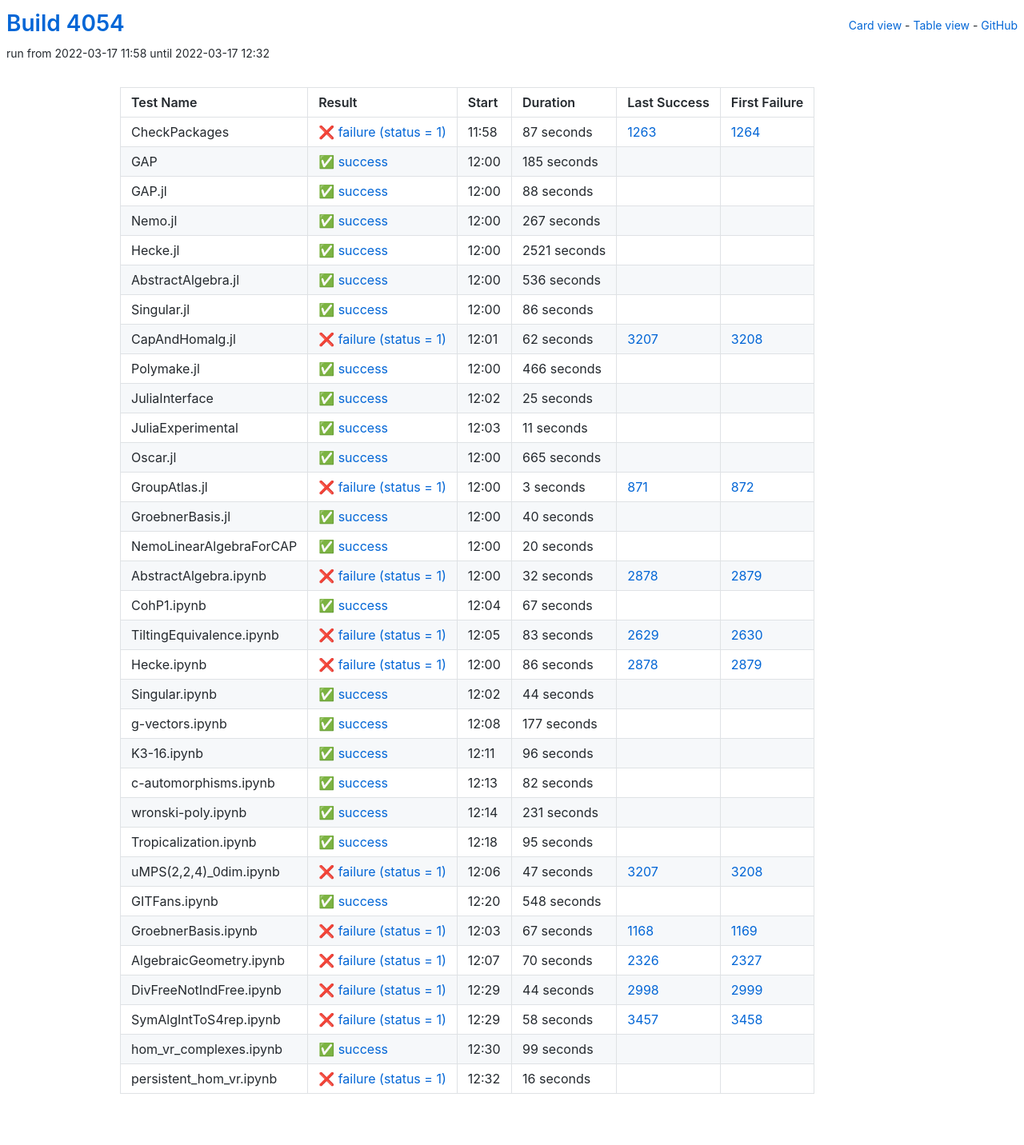
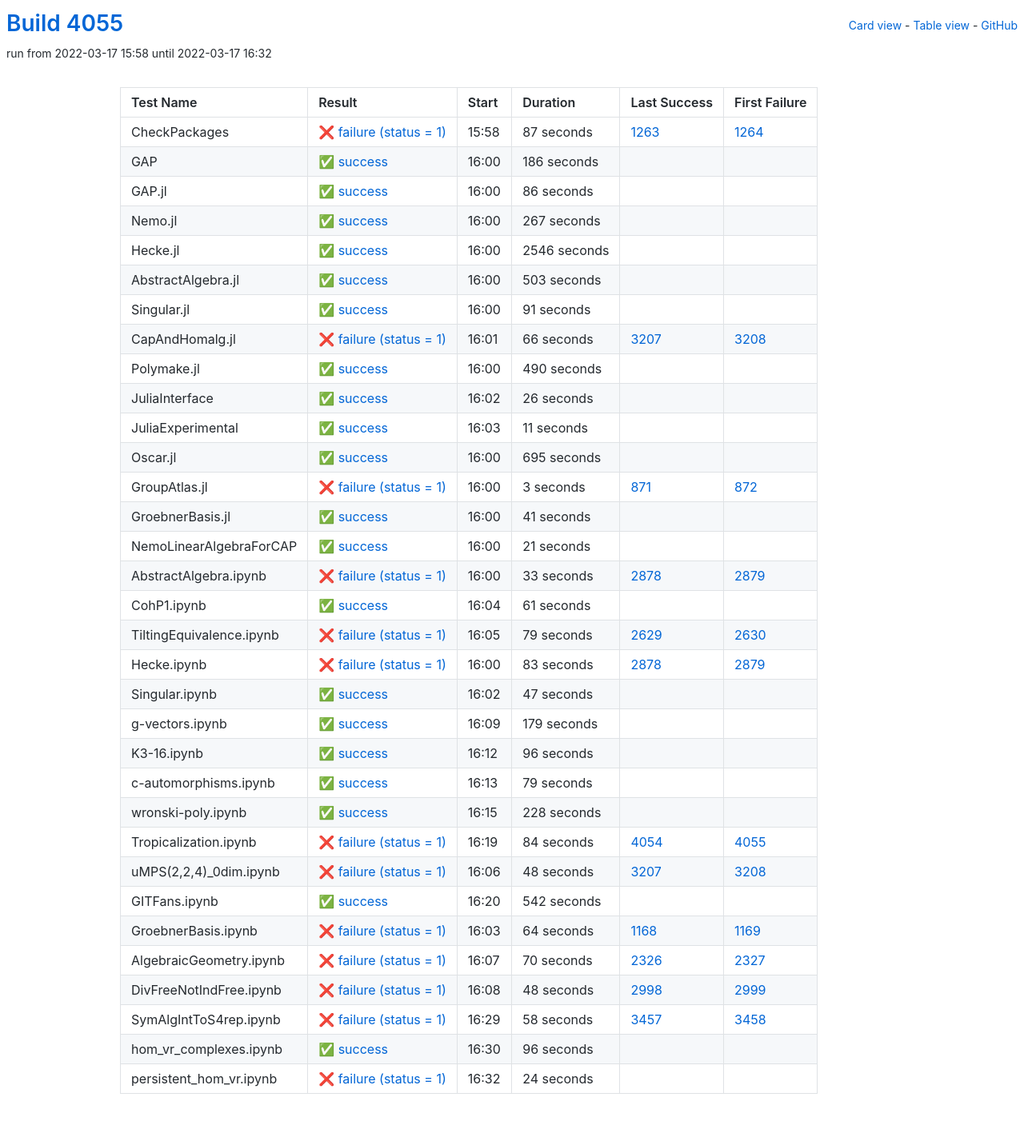
Before and after one commit to oscar-system/oscar-ci-status-stable, a Jekyll site: the page built from table.html, in a window 1280 px wide. Shown: the whole page at 80% size. Built offline with Jekyll 4.4.1, drawn with Linux system fonts in a browser that asks for light colours.

Commit message:
Build #4055

```diff
--- a/_data/ci.yml
+++ b/_data/ci.yml
@@ -1,6 +1,6 @@
 ---
-build: 4054
-build_url: https://oscarci.mathematik.uni-kl.de/job/oscar-stable/4054/
+build: 4055
+build_url: https://oscarci.mathematik.uni-kl.de/job/oscar-stable/4055/
 job: oscar-stable
 organization: oscar-system
 repo: oscar-ci-status-stable
@@ -8,8 +8,8 @@ repourl: https://github.com/oscar-system/oscar-ci-status-stable
 tests:
 - name: CheckPackages
   id: checkpackages
-  log: https://oscarci.mathematik.uni-kl.de/job/oscar-stable/4054/artifact/logs/build-4054/CheckPackages.log
-  start: 2022-03-17 11:58
+  log: https://oscarci.mathematik.uni-kl.de/job/oscar-stable/4055/artifact/logs/build-4055/CheckPackages.log
+  start: 2022-03-17 15:58
   success: false
   exitcode: 1
   status: failure
@@ -20,32 +20,32 @@ tests:
   first_failure_url: https://oscarci.mathematik.uni-kl.de/job/oscar-stable/1264/
 - name: GAP
   id: gap
-  log: https://oscarci.mathematik.uni-kl.de/job/oscar-stable/4054/artifact/logs/build-4054/GAP.log
-  start: 2022-03-17 12:00
+  log: https://oscarci.mathematik.uni-kl.de/job/oscar-stable/4055/artifact/logs/build-4055/GAP.log
+  start: 2022-03-17 16:00
   success: true
   exitcode: 0
   status: success
-  duration: 185
+  duration: 186
   last_success: false
   last_success_url:
   first_failure: false
   first_failure_url:
 - name: GAP.jl
   id: gap-jl
-  log: https://oscarci.mathematik.uni-kl.de/job/oscar-stable/4054/artifact/logs/build-4054/GAP.jl.log
-  start: 2022-03-17 12:00
+  log: https://oscarci.mathematik.uni-kl.de/job/oscar-stable/4055/artifact/logs/build-4055/GAP.jl.log
+  start: 2022-03-17 16:00
   success: true
   exitcode: 0
   status: success
-  duration: 88
+  duration: 86
   last_success: false
   last_success_url:
   first_failure: false
   first_failure_url:
 - name: Nemo.jl
   id: nemo-jl
-  log: https://oscarci.mathematik.uni-kl.de/job/oscar-stable/4054/artifact/logs/build-4054/Nemo.jl.log
-  start: 2022-03-17 12:00
+  log: https://oscarci.mathematik.uni-kl.de/job/oscar-stable/4055/artifact/logs/build-4055/Nemo.jl.log
+  start: 2022-03-17 16:00
   success: true
   exitcode: 0
   status: success
@@ -56,80 +56,80 @@ tests:
   first_failure_url:
 - name: Hecke.jl
   id: hecke-jl
-  log: https://oscarci.mathematik.uni-kl.de/job/oscar-stable/4054/artifact/logs/build-4054/Hecke.jl.log
-  start: 2022-03-17 12:00
+  log: https://oscarci.mathematik.uni-kl.de/job/oscar-stable/4055/artifact/logs/build-4055/Hecke.jl.log
+  start: 2022-03-17 16:00
   success: true
   exitcode: 0
   status: success
-  duration: 2521
+  duration: 2546
   last_success: false
   last_success_url:
   first_failure: false
   first_failure_url:
 - name: AbstractAlgebra.jl
   id: abstractalgebra-jl
-  log: https://oscarci.mathematik.uni-kl.de/job/oscar-stable/4054/artifact/logs/build-4054/AbstractAlgebra.jl.log
-  start: 2022-03-17 12:00
+  log: https://oscarci.mathematik.uni-kl.de/job/oscar-stable/4055/artifact/logs/build-4055/AbstractAlgebra.jl.log
+  start: 2022-03-17 16:00
   success: true
   exitcode: 0
   status: success
-  duration: 536
+  duration: 503
   last_success: false
   last_success_url:
   first_failure: false
   first_failure_url:
 - name: Singular.jl
   id: singular-jl
-  log: https://oscarci.mathematik.uni-kl.de/job/oscar-stable/4054/artifact/logs/build-4054/Singular.jl.log
-  start: 2022-03-17 12:00
+  log: https://oscarci.mathematik.uni-kl.de/job/oscar-stable/4055/artifact/logs/build-4055/Singular.jl.log
+  start: 2022-03-17 16:00
   success: true
   exitcode: 0
   status: success
-  duration: 86
+  duration: 91
   last_success: false
   last_success_url:
   first_failure: false
   first_failure_url:
 - name: CapAndHomalg.jl
   id: capandhomalg-jl
-  log: https://oscarci.mathematik.uni-kl.de/job/oscar-stable/4054/artifact/logs/build-4054/CapAndHomalg.jl.log
-  start: 2022-03-17 12:01
+  log: https://oscarci.mathematik.uni-kl.de/job/oscar-stable/4055/artifact/logs/build-4055/CapAndHomalg.jl.log
+  start: 2022-03-17 16:01
   success: false
   exitcode: 1
   status: failure
-  duration: 62
+  duration: 66
   last_success: 3207
   last_success_url: https://oscarci.mathematik.uni-kl.de/job/oscar-stable/3207/
   first_failure: 3208
   first_failure_url: https://oscarci.mathematik.uni-kl.de/job/oscar-stable/3208/
 - name: Polymake.jl
   id: polymake-jl
-  log: https://oscarci.mathematik.uni-kl.de/job/oscar-stable/4054/artifact/logs/build-4054/Polymake.jl.log
-  start: 2022-03-17 12:00
+  log: https://oscarci.mathematik.uni-kl.de/job/oscar-stable/4055/artifact/logs/build-4055/Polymake.jl.log
+  start: 2022-03-17 16:00
   success: true
   exitcode: 0
   status: success
-  duration: 466
+  duration: 490
   last_success: false
   last_success_url:
   first_failure: false
   first_failure_url:
 - name: JuliaInterface
   id: juliainterface
-  log: https://oscarci.mathematik.uni-kl.de/job/oscar-stable/4054/artifact/logs/build-4054/JuliaInterface.log
-  start: 2022-03-17 12:02
+  log: https://oscarci.mathematik.uni-kl.de/job/oscar-stable/4055/artifact/logs/build-4055/JuliaInterface.log
+  start: 2022-03-17 16:02
   success: true
   exitcode: 0
   status: success
-  duration: 25
+  duration: 26
   last_success: false
   last_success_url:
   first_failure: false
   first_failure_url:
 - name: JuliaExperimental
   id: juliaexperimental
-  log: https://oscarci.mathematik.uni-kl.de/job/oscar-stable/4054/artifact/logs/build-4054/JuliaExperimental.log
-  start: 2022-03-17 12:03
+  log: https://oscarci.mathematik.uni-kl.de/job/oscar-stable/4055/artifact/logs/build-4055/JuliaExperimental.log
+  start: 2022-03-17 16:03
   success: true
   exitcode: 0
   status: success
@@ -140,20 +140,20 @@ tests:
   first_failure_url:
 - name: Oscar.jl
   id: oscar-jl
-  log: https://oscarci.mathematik.uni-kl.de/job/oscar-stable/4054/artifact/logs/build-4054/Oscar.jl.log
-  start: 2022-03-17 12:00
+  log: https://oscarci.mathematik.uni-kl.de/job/oscar-stable/4055/artifact/logs/build-4055/Oscar.jl.log
+  start: 2022-03-17 16:00
   success: true
   exitcode: 0
   status: success
-  duration: 665
+  duration: 695
   last_success: false
   last_success_url:
   first_failure: false
   first_failure_url:
 - name: GroupAtlas.jl
   id: groupatlas-jl
-  log: https://oscarci.mathematik.uni-kl.de/job/oscar-stable/4054/artifact/logs/build-4054/GroupAtlas.jl.log
-  start: 2022-03-17 12:00
+  log: https://oscarci.mathematik.uni-kl.de/job/oscar-stable/4055/artifact/logs/build-4055/GroupAtlas.jl.log
+  start: 2022-03-17 16:00
   success: false
   exitcode: 1
   status: failure
@@ -164,104 +164,104 @@ tests:
   first_failure_url: https://oscarci.mathematik.uni-kl.de/job/oscar-stable/872/
 - name: GroebnerBasis.jl
   id: groebnerbasis-jl
-  log: https://oscarci.mathematik.uni-kl.de/job/oscar-stable/4054/artifact/logs/build-4054/GroebnerBasis.jl.log
-  start: 2022-03-17 12:00
+  log: https://oscarci.mathematik.uni-kl.de/job/oscar-stable/4055/artifact/logs/build-4055/GroebnerBasis.jl.log
+  start: 2022-03-17 16:00
   success: true
   exitcode: 0
   status: success
-  duration: 40
+  duration: 41
   last_success: false
   last_success_url:
   first_failure: false
   first_failure_url:
 - name: NemoLinearAlgebraForCAP
   id: nemolinearalgebraforcap
-  log: https://oscarci.mathematik.uni-kl.de/job/oscar-stable/4054/artifact/logs/build-4054/NemoLinearAlgebraForCAP.log
-  start: 2022-03-17 12:00
+  log: https://oscarci.mathematik.uni-kl.de/job/oscar-stable/4055/artifact/logs/build-4055/NemoLinearAlgebraForCAP.log
+  start: 2022-03-17 16:00
   success: true
   exitcode: 0
   status: success
-  duration: 20
+  duration: 21
   last_success: false
   last_success_url:
   first_failure: false
   first_failure_url:
 - name: AbstractAlgebra.ipynb
   id: abstractalgebra-ipynb
-  log: https://oscarci.mathematik.uni-kl.de/job/oscar-stable/4054/artifact/logs/build-4054/AbstractAlgebra.ipynb.log
-  start: 2022-03-17 12:00
+  log: https://oscarci.mathematik.uni-kl.de/job/oscar-stable/4055/artifact/logs/build-4055/AbstractAlgebra.ipynb.log
+  start: 2022-03-17 16:00
   success: false
   exitcode: 1
   status: failure
-  duration: 32
+  duration: 33
   last_success: 2878
   last_success_url: https://oscarci.mathematik.uni-kl.de/job/oscar-stable/2878/
   first_failure: 2879
   first_failure_url: https://oscarci.mathematik.uni-kl.de/job/oscar-stable/2879/
 - name: CohP1.ipynb
   id: cohp1-ipynb
-  log: https://oscarci.mathematik.uni-kl.de/job/oscar-stable/4054/artifact/logs/build-4054/CohP1.ipynb.log
-  start: 2022-03-17 12:04
+  log: https://oscarci.mathematik.uni-kl.de/job/oscar-stable/4055/artifact/logs/build-4055/CohP1.ipynb.log
+  start: 2022-03-17 16:04
   success: true
   exitcode: 0
   status: success
-  duration: 67
+  duration: 61
   last_success: false
   last_success_url:
   first_failure: false
   first_failure_url:
 - name: TiltingEquivalence.ipynb
   id: tiltingequivalence-ipynb
-  log: https://oscarci.mathematik.uni-kl.de/job/oscar-stable/4054/artifact/logs/build-4054/TiltingEquivalence.ipynb.log
-  start: 2022-03-17 12:05
+  log: https://oscarci.mathematik.uni-kl.de/job/oscar-stable/4055/artifact/logs/build-4055/TiltingEquivalence.ipynb.log
+  start: 2022-03-17 16:05
   success: false
   exitcode: 1
   status: failure
-  duration: 83
+  duration: 79
   last_success: 2629
   last_success_url: https://oscarci.mathematik.uni-kl.de/job/oscar-stable/2629/
   first_failure: 2630
   first_failure_url: https://oscarci.mathematik.uni-kl.de/job/oscar-stable/2630/
 - name: Hecke.ipynb
   id: hecke-ipynb
-  log: https://oscarci.mathematik.uni-kl.de/job/oscar-stable/4054/artifact/logs/build-4054/Hecke.ipynb.log
-  start: 2022-03-17 12:00
+  log: https://oscarci.mathematik.uni-kl.de/job/oscar-stable/4055/artifact/logs/build-4055/Hecke.ipynb.log
+  start: 2022-03-17 16:00
   success: false
   exitcode: 1
   status: failure
-  duration: 86
+  duration: 83
   last_success: 2878
   last_success_url: https://oscarci.mathematik.uni-kl.de/job/oscar-stable/2878/
   first_failure: 2879
   first_failure_url: https://oscarci.mathematik.uni-kl.de/job/oscar-stable/2879/
 - name: Singular.ipynb
   id: singular-ipynb
-  log: https://oscarci.mathematik.uni-kl.de/job/oscar-stable/4054/artifact/logs/build-4054/Singular.ipynb.log
-  start: 2022-03-17 12:02
+  log: https://oscarci.mathematik.uni-kl.de/job/oscar-stable/4055/artifact/logs/build-4055/Singular.ipynb.log
+  start: 2022-03-17 16:02
   success: true
   exitcode: 0
   status: success
-  duration: 44
+  duration: 47
   last_success: false
   last_success_url:
   first_failure: false
   first_failure_url:
 - name: g-vectors.ipynb
   id: g-vectors-ipynb
-  log: https://oscarci.mathematik.uni-kl.de/job/oscar-stable/4054/artifact/logs/build-4054/g-vectors.ipynb.log
-  start: 2022-03-17 12:08
+  log: https://oscarci.mathematik.uni-kl.de/job/oscar-stable/4055/artifact/logs/build-4055/g-vectors.ipynb.log
+  start: 2022-03-17 16:09
   success: true
   exitcode: 0
   status: success
-  duration: 177
+  duration: 179
   last_success: false
   last_success_url:
   first_failure: false
   first_failure_url:
 - name: K3-16.ipynb
   id: k3-16-ipynb
-  log: https://oscarci.mathematik.uni-kl.de/job/oscar-stable/4054/artifact/logs/build-4054/K3-16.ipynb.log
-  start: 2022-03-17 12:11
+  log: https://oscarci.mathematik.uni-kl.de/job/oscar-stable/4055/artifact/logs/build-4055/K3-16.ipynb.log
+  start: 2022-03-17 16:12
   success: true
   exitcode: 0
   status: success
@@ -272,80 +272,80 @@ tests:
   first_failure_url:
 - name: c-automorphisms.ipynb
   id: c-automorphisms-ipynb
-  log: https://oscarci.mathematik.uni-kl.de/job/oscar-stable/4054/artifact/logs/build-4054/c-automorphisms.ipynb.log
-  start: 2022-03-17 12:13
+  log: https://oscarci.mathematik.uni-kl.de/job/oscar-stable/4055/artifact/logs/build-4055/c-automorphisms.ipynb.log
+  start: 2022-03-17 16:13
   success: true
   exitcode: 0
   status: success
-  duration: 82
+  duration: 79
   last_success: false
   last_success_url:
   first_failure: false
   first_failure_url:
 - name: wronski-poly.ipynb
   id: wronski-poly-ipynb
-  log: https://oscarci.mathematik.uni-kl.de/job/oscar-stable/4054/artifact/logs/build-4054/wronski-poly.ipynb.log
-  start: 2022-03-17 12:14
+  log: https://oscarci.mathematik.uni-kl.de/job/oscar-stable/4055/artifact/logs/build-4055/wronski-poly.ipynb.log
+  start: 2022-03-17 16:15
   success: true
   exitcode: 0
   status: success
-  duration: 231
+  duration: 228
   last_success: false
   last_success_url:
   first_failure: false
   first_failure_url:
 - name: Tropicalization.ipynb
   id: tropicalization-ipynb
-  log: https://oscarci.mathematik.uni-kl.de/job/oscar-stable/4054/artifact/logs/build-4054/Tropicalization.ipynb.log
-  start: 2022-03-17 12:18
-  success: true
-  exitcode: 0
-  status: success
-  duration: 95
-  last_success: false
-  last_success_url:
-  first_failure: false
-  first_failure_url:
-- name: uMPS(2,2,4)_0dim.ipynb
-  id: umps-2-2-4-0dim-ipynb
-  log: https://oscarci.mathematik.uni-kl.de/job/oscar-stable/4054/artifact/logs/build-4054/uMPS-2-2-4-_0dim.ipynb.log
-  start: 2022-03-17 12:06
+  log: https://oscarci.mathematik.uni-kl.de/job/oscar-stable/4055/artifact/logs/build-4055/Tropicalization.ipynb.log
+  start: 2022-03-17 16:19
   success: false
   exitcode: 1
   status: failure
-  duration: 47
+  duration: 84
+  last_success: 4054
+  last_success_url: https://oscarci.mathematik.uni-kl.de/job/oscar-stable/4054/
+  first_failure: 4055
+  first_failure_url: https://oscarci.mathematik.uni-kl.de/job/oscar-stable/4055/
+- name: uMPS(2,2,4)_0dim.ipynb
+  id: umps-2-2-4-0dim-ipynb
+  log: https://oscarci.mathematik.uni-kl.de/job/oscar-stable/4055/artifact/logs/build-4055/uMPS-2-2-4-_0dim.ipynb.log
+  start: 2022-03-17 16:06
+  success: false
+  exitcode: 1
+  status: failure
+  duration: 48
   last_success: 3207
   last_success_url: https://oscarci.mathematik.uni-kl.de/job/oscar-stable/3207/
   first_failure: 3208
   first_failure_url: https://oscarci.mathematik.uni-kl.de/job/oscar-stable/3208/
 - name: GITFans.ipynb
   id: gitfans-ipynb
-  log: https://oscarci.mathematik.uni-kl.de/job/oscar-stable/4054/artifact/logs/build-4054/GITFans.ipynb.log
-  start: 2022-03-17 12:20
+  log: https://oscarci.mathematik.uni-kl.de/job/oscar-stable/4055/artifact/logs/build-4055/GITFans.ipynb.log
+  start: 2022-03-17 16:20
   success: true
   exitcode: 0
   status: success
-  duration: 548
+  duration: 542
   last_success: false
   last_success_url:
   first_failure: false
   first_failure_url:
 - name: GroebnerBasis.ipynb
   id: groebnerbasis-ipynb
-  log: https://oscarci.mathematik.uni-kl.de/job/oscar-stable/4054/artifact/logs/build-4054/GroebnerBasis.ipynb.log
-  start: 2022-03-17 12:03
+  log: https://oscarci.mathematik.uni-kl.de/job/oscar-stable/4055/artifact/logs/build-4055/GroebnerBasis.ipynb.log
+  start: 2022-03-17 16:03
   success: false
   exitcode: 1
   status: failure
-  duration: 67
+  duration: 64
   last_success: 1168
   last_success_url: https://oscarci.mathematik.uni-kl.de/job/oscar-stable/1168/
   first_failure: 1169
   first_failure_url: https://oscarci.mathematik.uni-kl.de/job/oscar-stable/1169/
 - name: AlgebraicGeometry.ipynb
   id: algebraicgeometry-ipynb
-  log: https://oscarci.mathematik.uni-kl.de/job/oscar-stable/4054/artifact/logs/build-4054/AlgebraicGeometry.ipynb.log
-  start: 2022-03-17 12:07
+  log: https://oscarci.mathematik.uni-kl.de/job/oscar-stable/4055/artifact/logs/build-4055/AlgebraicGeometry.ipynb.log
+  start: 2022-03-17 16:07
   success: false
   exitcode: 1
   status: failure
@@ -356,20 +356,20 @@ tests:
   first_failure_url: https://oscarci.mathematik.uni-kl.de/job/oscar-stable/2327/
 - name: DivFreeNotIndFree.ipynb
   id: divfreenotindfree-ipynb
-  log: https://oscarci.mathematik.uni-kl.de/job/oscar-stable/4054/artifact/logs/build-4054/DivFreeNotIndFree.ipynb.log
-  start: 2022-03-17 12:29
+  log: https://oscarci.mathematik.uni-kl.de/job/oscar-stable/4055/artifact/logs/build-4055/DivFreeNotIndFree.ipynb.log
+  start: 2022-03-17 16:08
   success: false
   exitcode: 1
   status: failure
-  duration: 44
+  duration: 48
   last_success: 2998
   last_success_url: https://oscarci.mathematik.uni-kl.de/job/oscar-stable/2998/
   first_failure: 2999
   first_failure_url: https://oscarci.mathematik.uni-kl.de/job/oscar-stable/2999/
 - name: SymAlgIntToS4rep.ipynb
   id: symalginttos4rep-ipynb
-  log: https://oscarci.mathematik.uni-kl.de/job/oscar-stable/4054/artifact/logs/build-4054/SymAlgIntToS4rep.ipynb.log
-  start: 2022-03-17 12:29
+  log: https://oscarci.mathematik.uni-kl.de/job/oscar-stable/4055/artifact/logs/build-4055/SymAlgIntToS4rep.ipynb.log
+  start: 2022-03-17 16:29
   success: false
   exitcode: 1
   status: failure
@@ -380,24 +380,24 @@ tests:
   first_failure_url: https://oscarci.mathematik.uni-kl.de/job/oscar-stable/3458/
 - name: hom_vr_complexes.ipynb
   id: hom-vr-complexes-ipynb
-  log: https://oscarci.mathematik.uni-kl.de/job/oscar-stable/4054/artifact/logs/build-4054/hom_vr_complexes.ipynb.log
-  start: 2022-03-17 12:30
+  log: https://oscarci.mathematik.uni-kl.de/job/oscar-stable/4055/artifact/logs/build-4055/hom_vr_complexes.ipynb.log
+  start: 2022-03-17 16:30
   success: true
   exitcode: 0
   status: success
-  duration: 99
+  duration: 96
   last_success: false
   last_success_url:
   first_failure: false
   first_failure_url:
 - name: persistent_hom_vr.ipynb
   id: persistent-hom-vr-ipynb
-  log: https://oscarci.mathematik.uni-kl.de/job/oscar-stable/4054/artifact/logs/build-4054/persistent_hom_vr.ipynb.log
-  start: 2022-03-17 12:32
+  log: https://oscarci.mathematik.uni-kl.de/job/oscar-stable/4055/artifact/logs/build-4055/persistent_hom_vr.ipynb.log
+  start: 2022-03-17 16:32
   success: false
   exitcode: 1
   status: failure
-  duration: 16
+  duration: 24
   last_success: false
   last_success_url:
   first_failure: false
```
Also changed, not shown: README.md.
